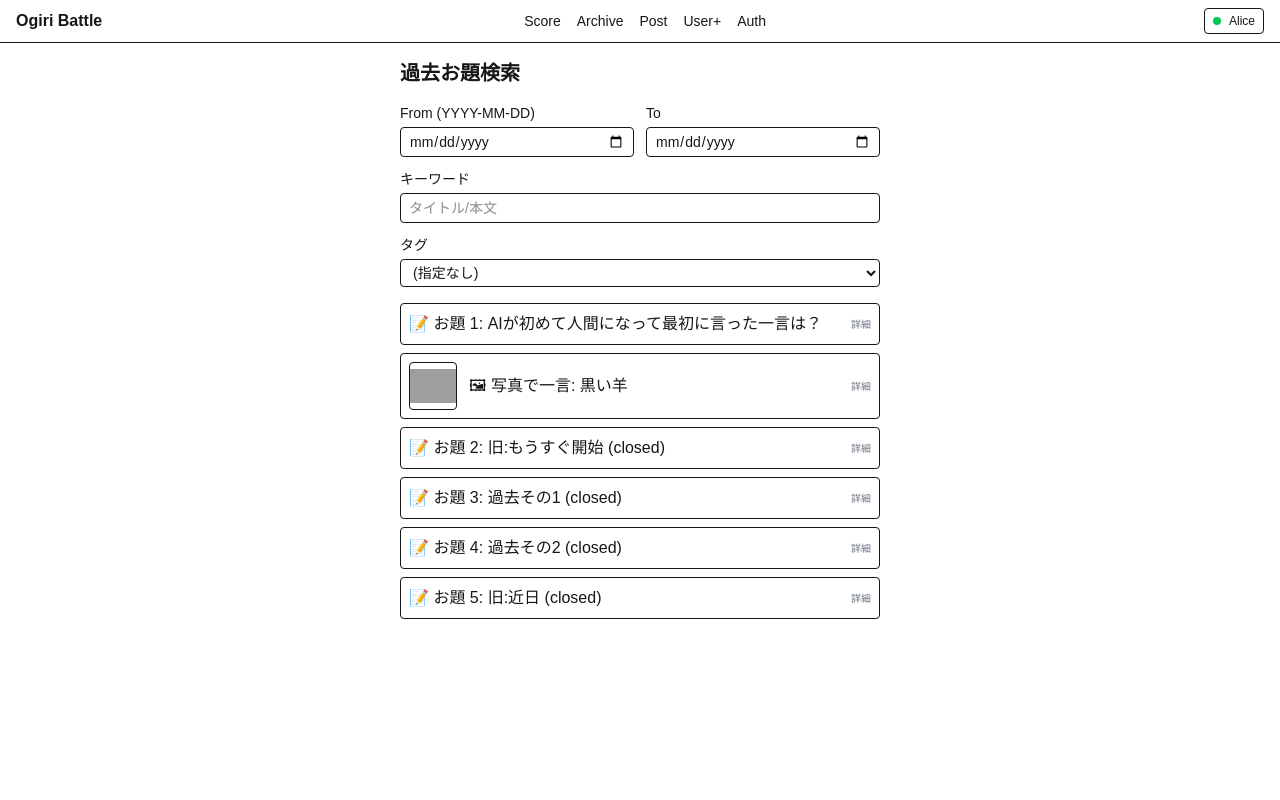
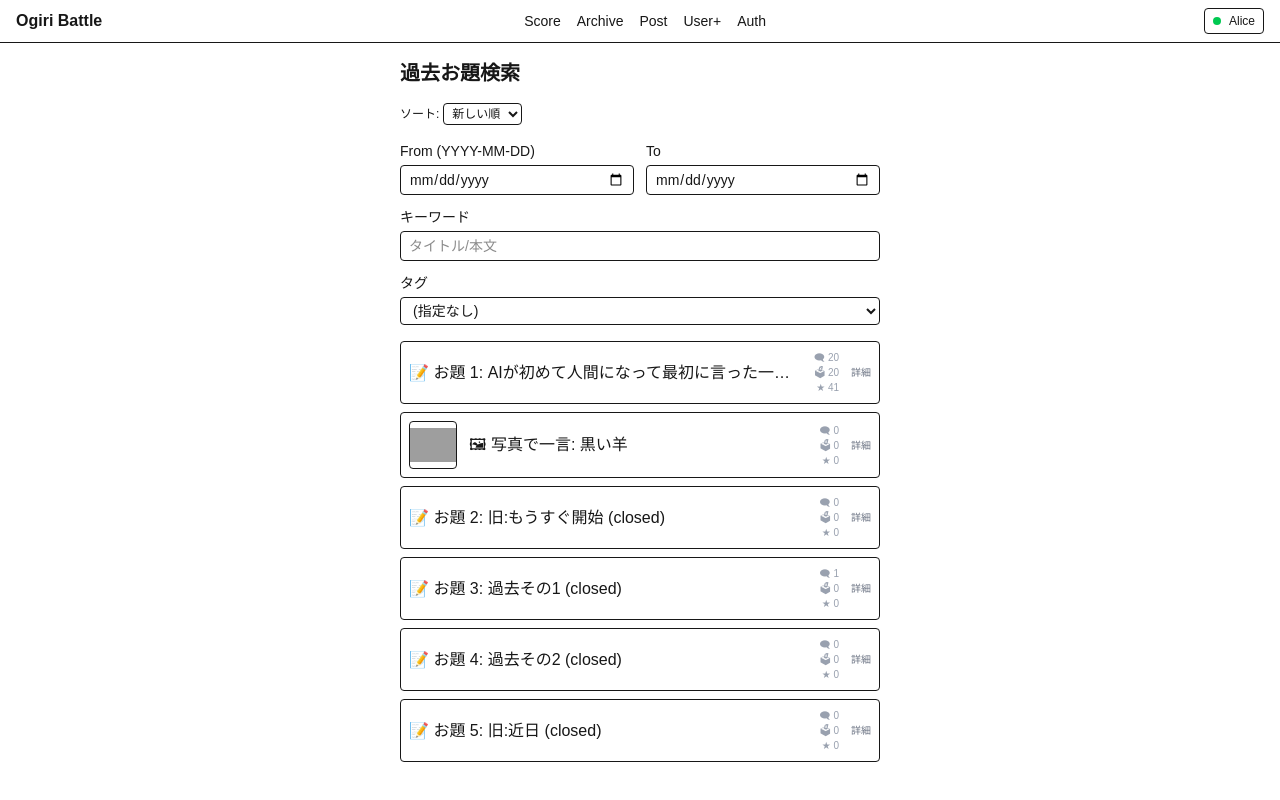
Before and after one commit to shiojojo/ogiri-battle, a Next.js app: page /archive in a window 1280 px wide. Built offline with nearby package versions, Linux system fonts and the light colour scheme; grey boxes are pictures that could not be loaded.

Commit message:
feat: Enhance Archive functionality with statistics and sorting options

```diff
--- a/src/app/archive/Client.tsx
+++ b/src/app/archive/Client.tsx
@@ -2,11 +2,18 @@
 import { useMemo, useState } from 'react';
 import { Prompt } from '../../domain/entities';
 
+interface PromptStats {
+  jokeCount: number;
+  voteCount: number;
+  score: number;
+}
 interface Props {
   prompts: Prompt[];
+  stats?: Record<string, PromptStats>;
+  initialSort?: string;
 }
 
-export default function ArchiveClient({ prompts }: Props) {
+export default function ArchiveClient({ prompts, stats, initialSort }: Props) {
   const [from, setFrom] = useState('');
   const [to, setTo] = useState('');
   const [search, setSearch] = useState('');
@@ -16,6 +23,7 @@ export default function ArchiveClient({ prompts }: Props) {
   const [tagInput, setTagInput] = useState('');
   const [list, setList] = useState(prompts);
   const [expanded, setExpanded] = useState<string | null>(null);
+  const [sort, setSort] = useState<string>(initialSort || 'new');
 
   const allTags = useMemo(
     () => Array.from(new Set(prompts.flatMap(p => p.tags || []))).sort(),
@@ -23,8 +31,7 @@ export default function ArchiveClient({ prompts }: Props) {
   );
 
   const filtered = useMemo(() => {
-    return list
-      .filter(p => {
+    const base = list.filter(p => {
       if (from && p.createdAt < from) return false;
       if (to && p.createdAt > to + 'T23:59:59') return false;
       if (
@@ -34,9 +41,35 @@ export default function ArchiveClient({ prompts }: Props) {
         return false;
       if (tag && !(p.tags || []).includes(tag)) return false;
       return true;
-      })
-      .sort((a, b) => b.createdAt.localeCompare(a.createdAt));
-  }, [list, from, to, search, tag]);
+    });
+    const withStats = (p: Prompt) =>
+      stats?.[p.id] || { jokeCount: 0, voteCount: 0, score: 0 };
+    const sorted = [...base].sort((a, b) => {
+      switch (sort) {
+        case 'old':
+          return a.createdAt.localeCompare(b.createdAt);
+        case 'jokes':
+          return (
+            withStats(b).jokeCount - withStats(a).jokeCount ||
+            b.createdAt.localeCompare(a.createdAt)
+          );
+        case 'votes':
+          return (
+            withStats(b).voteCount - withStats(a).voteCount ||
+            b.createdAt.localeCompare(a.createdAt)
+          );
+        case 'score':
+          return (
+            withStats(b).score - withStats(a).score ||
+            b.createdAt.localeCompare(a.createdAt)
+          );
+        case 'new':
+        default:
+          return b.createdAt.localeCompare(a.createdAt);
+      }
+    });
+    return sorted;
+  }, [list, from, to, search, tag, sort, stats]);
 
   async function addTag(promptId: string) {
     if (!tagInput) return;
@@ -61,6 +94,22 @@ export default function ArchiveClient({ prompts }: Props) {
   return (
     <main className="p-4 max-w-lg mx-auto space-y-4">
       <h1 className="text-xl font-bold">過去お題検索</h1>
+      <div className="flex items-center gap-2 text-xs">
+        <label className="flex items-center gap-1">
+          ソート:
+          <select
+            value={sort}
+            onChange={e => setSort(e.target.value)}
+            className="border rounded px-1 py-0.5 bg-white/5"
+          >
+            <option value="new">新しい順</option>
+            <option value="old">古い順</option>
+            <option value="jokes">ボケ数</option>
+            <option value="votes">投票数</option>
+            <option value="score">スコア</option>
+          </select>
+        </label>
+      </div>
       <div className="grid gap-3 text-sm md:grid-cols-2">
         <div>
           <label className="block mb-1">From (YYYY-MM-DD)</label>
@@ -133,6 +182,13 @@ export default function ArchiveClient({ prompts }: Props) {
                 <span className="truncate font-medium flex-1">
                   {p.kind === 'image' ? '🖼' : '📝'} {p.title}
                 </span>
+                {stats && (
+                  <span className="hidden sm:flex flex-col text-[10px] text-gray-400 items-end ml-2">
+                    <span>🗨 {stats[p.id]?.jokeCount ?? 0}</span>
+                    <span>🗳 {stats[p.id]?.voteCount ?? 0}</span>
+                    <span>★ {stats[p.id]?.score ?? 0}</span>
+                  </span>
+                )}
                 <span className="text-[10px] text-gray-500">
                   {isOpen ? '閉じる' : '詳細'}
                 </span>
--- a/src/app/archive/page.tsx
+++ b/src/app/archive/page.tsx
@@ -1,8 +1,42 @@
-import { LocalPromptRepository } from '../../infra/local/repositories';
+import {
+  LocalPromptRepository,
+  LocalJokeRepository,
+  LocalVoteRepository,
+} from '../../infra/local/repositories';
 import ArchiveClient from './Client';
 
-export default async function ArchivePage() {
-  const repo = new LocalPromptRepository();
-  const prompts = await repo.listAll();
-  return <ArchiveClient prompts={prompts} />;
+interface PageProps {
+  searchParams?: { sort?: string };
 }
+
+export default async function ArchivePage({ searchParams }: PageProps) {
+  const promptRepo = new LocalPromptRepository();
+  const jokeRepo = new LocalJokeRepository();
+  const voteRepo = new LocalVoteRepository();
+  const prompts = await promptRepo.listAll();
+  const jokes = await jokeRepo.listAll();
+  const votes = await voteRepo.listByJokeIds(jokes.map(j => j.id));
+  const jokesByPrompt = jokes.reduce<Record<string, string[]>>((acc, j) => {
+    (acc[j.promptId] ||= []).push(j.id);
+    return acc;
+  }, {});
+  const votesByJoke = votes.reduce<Record<string, number>>((acc, v) => {
+    acc[v.jokeId] = (acc[v.jokeId] || 0) + v.weight;
+    return acc;
+  }, {});
+  const stats = Object.fromEntries(
+    prompts.map(p => {
+      const js = jokesByPrompt[p.id] || [];
+      const voteCount = votes.filter(v => js.includes(v.jokeId)).length;
+      const score = js.reduce((s, jid) => s + (votesByJoke[jid] || 0), 0);
+      return [p.id, { jokeCount: js.length, voteCount, score }];
+    })
+  );
+  return (
+    <ArchiveClient
+      prompts={prompts}
+      stats={stats}
+      initialSort={searchParams?.sort}
+    />
+  );
+}
```
Lines whose indentation alone changed are shown as unchanged.
